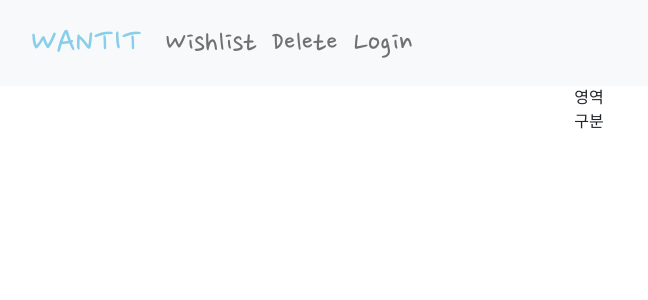
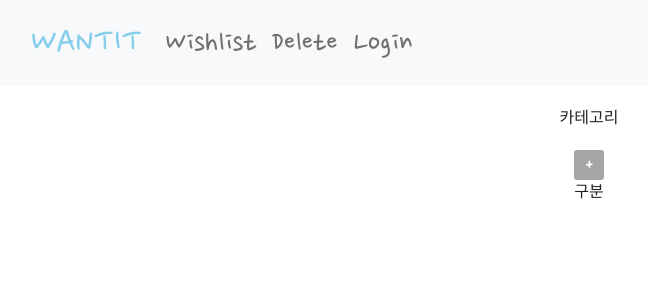
Before and after one commit to JYeonDev/want-it-wishlist-app-, a React (Create React App) app: page /wishlist in a window 1280 px wide. Shown: the top 300 px of the page, without its empty margins (51-699 px from the left). Built offline with nearby package versions, Linux system fonts and the light colour scheme.

Commit message:
wishlist-app

```diff
--- a/src/App.css
+++ b/src/App.css
@@ -74,3 +74,20 @@ a:hover {
   opacity: 0.7;
   height: 25px;
 }
+
+.category-plus {
+  width: 30px;
+  height: 30px;
+  background-color: gray;
+  opacity: 0.7;
+  border-radius: 3px;
+  font-weight: 700;
+  transition: all 0.5s;
+  color: #fff;
+  border: none;
+}
+
+.category-plus:hover {
+  opacity: 1;
+  transform: scale(1.1);
+}
--- a/src/components/wishlist.js
+++ b/src/components/wishlist.js
@@ -1,7 +1,40 @@
+import { useState } from "react";
+import { Modal, Button } from "react-bootstrap";
+import { useHistory } from "react-router";
+
 function Wishlist() {
+  /* let history = useHistory(); */
+  let categoryList = [];
+  let [categoryOnOff, setCategoryOnOff] = useState(false);
+
+  function onOff() {
+    setCategoryOnOff(!categoryOnOff);
+  }
+
   return (
     <>
-      <nav className="category">영역</nav>
+      <nav className="category">
+        <div style={{ margin: "20px" }}>카테고리</div>
+        <button className="category-plus" onClick={onOff}>
+          +
+        </button>
+        {categoryOnOff === true ? (
+          <Modal.Dialog>
+            <Modal.Header closeButton>
+              <Modal.Title>Modal title</Modal.Title>
+            </Modal.Header>
+
+            <Modal.Body>
+              <p>Modal body text goes here.</p>
+            </Modal.Body>
+
+            <Modal.Footer>
+              <Button variant="secondary">Close</Button>
+              <Button variant="primary">Save changes</Button>
+            </Modal.Footer>
+          </Modal.Dialog>
+        ) : null}
+      </nav>
       <div className="wishlist">구분</div>
     </>
   );
```
